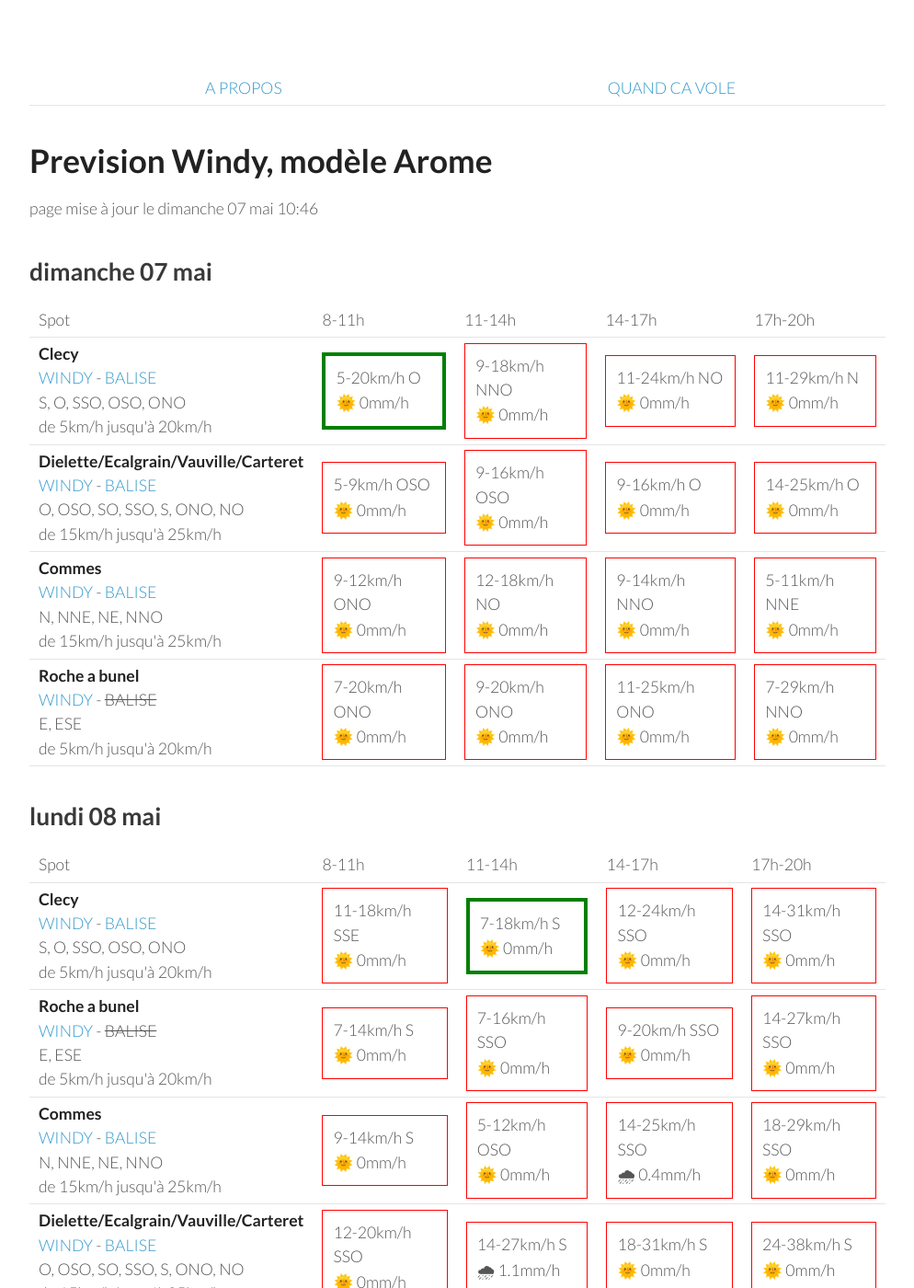
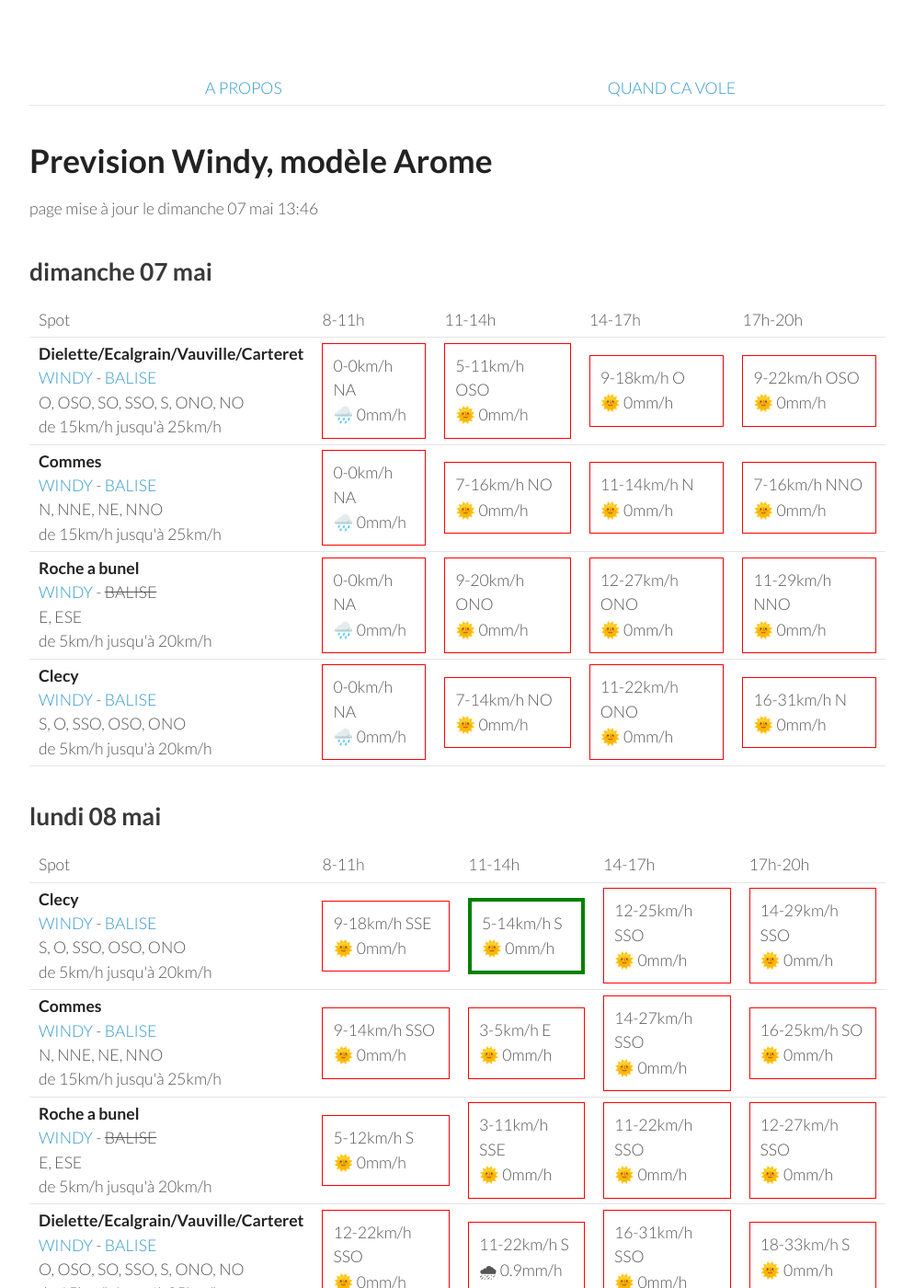
Before and after one commit to parapente-dans-le-nord/parapente-dans-le-nord.github.io, a Jekyll site: the page built from normandie.markdown, in a window 1280 px wide and 1400 px high. Shown: the whole window at 92% size, without its empty margins (26-1020 px from the left). Built offline with Jekyll 4.4.1, drawn with Linux system fonts in a browser that asks for light colours.

Commit message:
update index.markdown

```diff
--- a/normandie.markdown
+++ b/normandie.markdown
@@ -7,7 +7,7 @@ title:  "Tous les spots"
 {: .links}
 
 # Prevision Windy, modèle Arome
-page mise à jour le dimanche 07 mai 10:46
+page mise à jour le dimanche 07 mai 13:46
 
 ## dimanche 07 mai
 
@@ -22,43 +22,39 @@ page mise à jour le dimanche 07 mai 10:46
       <td>17h-20h</td>
     </tr>
 <tr>
-        <td><strong>Clecy</strong><br><a href="https://windy.com/48.929/-0.470?48.516,-0.470,8">WINDY</a> - <span class=""><a href="http://www.balisemeteo.com/balise.php?idBalise=122">BALISE</a> </span><br> <span class="vent-favorable">S, O, SSO, OSO, ONO</span><br><span class="force-vent">de 5km/h jusqu'à 20km/h</span> </td>
-
-            <td><div class="flyable"><p>5-20km/h O</p><p>🌞 0mm/h</p></div></td>
-            <td><div class="not-flyable"><p>9-18km/h NNO</p><p>🌞 0mm/h</p></div></td>
-            <td><div class="not-flyable"><p>11-24km/h NO</p><p>🌞 0mm/h</p></div></td>
-            <td><div class="not-flyable"><p>11-29km/h N</p><p>🌞 0mm/h</p></div></td>
-
-
-    </tr>
-<tr>
         <td><strong>Dielette/Ecalgrain/Vauville/Carteret</strong><br><a href="https://windy.com/49.650/-1.856?49.243,-1.856,8">WINDY</a> - <span class=""><a href="http://www.balisemeteo.com/balise.php?idBalise=81">BALISE</a> </span><br> <span class="vent-favorable">O, OSO, SO, SSO, S, ONO, NO</span><br><span class="force-vent">de 15km/h jusqu'à 25km/h</span> </td>
 
-            <td><div class="not-flyable"><p>5-9km/h OSO</p><p>🌞 0mm/h</p></div></td>
-            <td><div class="not-flyable"><p>9-16km/h OSO</p><p>🌞 0mm/h</p></div></td>
-            <td><div class="not-flyable"><p>9-16km/h O</p><p>🌞 0mm/h</p></div></td>
-            <td><div class="not-flyable"><p>14-25km/h O</p><p>🌞 0mm/h</p></div></td>
-
+            <td><div class="not-flyable"><p>0-0km/h NA</p><p>🌧️ 0mm/h</p></div></td>
+            <td><div class="not-flyable"><p>5-11km/h OSO</p><p>🌞 0mm/h</p></div></td>
+            <td><div class="not-flyable"><p>9-18km/h O</p><p>🌞 0mm/h</p></div></td>
+            <td><div class="not-flyable"><p>9-22km/h OSO</p><p>🌞 0mm/h</p></div></td>
 
     </tr>
 <tr>
         <td><strong>Commes</strong><br><a href="https://windy.com/49.346/-0.726?48.936,-0.726,8">WINDY</a> - <span class=""><a href="http://www.balisemeteo.com/balise.php?idBalise=158">BALISE</a> </span><br> <span class="vent-favorable">N, NNE, NE, NNO</span><br><span class="force-vent">de 15km/h jusqu'à 25km/h</span> </td>
 
-            <td><div class="not-flyable"><p>9-12km/h ONO</p><p>🌞 0mm/h</p></div></td>
-            <td><div class="not-flyable"><p>12-18km/h NO</p><p>🌞 0mm/h</p></div></td>
-            <td><div class="not-flyable"><p>9-14km/h NNO</p><p>🌞 0mm/h</p></div></td>
-            <td><div class="not-flyable"><p>5-11km/h NNE</p><p>🌞 0mm/h</p></div></td>
-
+            <td><div class="not-flyable"><p>0-0km/h NA</p><p>🌧️ 0mm/h</p></div></td>
+            <td><div class="not-flyable"><p>7-16km/h NO</p><p>🌞 0mm/h</p></div></td>
+            <td><div class="not-flyable"><p>11-14km/h N</p><p>🌞 0mm/h</p></div></td>
+            <td><div class="not-flyable"><p>7-16km/h NNO</p><p>🌞 0mm/h</p></div></td>
 
     </tr>
 <tr>
         <td><strong>Roche a bunel</strong><br><a href="https://windy.com/48.993/-0.499?48.580,-0.499,8">WINDY</a> - <span class="no-balise"> BALISE </span><br> <span class="vent-favorable">E, ESE</span><br><span class="force-vent">de 5km/h jusqu'à 20km/h</span> </td>
 
-            <td><div class="not-flyable"><p>7-20km/h ONO</p><p>🌞 0mm/h</p></div></td>
+            <td><div class="not-flyable"><p>0-0km/h NA</p><p>🌧️ 0mm/h</p></div></td>
             <td><div class="not-flyable"><p>9-20km/h ONO</p><p>🌞 0mm/h</p></div></td>
-            <td><div class="not-flyable"><p>11-25km/h ONO</p><p>🌞 0mm/h</p></div></td>
-            <td><div class="not-flyable"><p>7-29km/h NNO</p><p>🌞 0mm/h</p></div></td>
+            <td><div class="not-flyable"><p>12-27km/h ONO</p><p>🌞 0mm/h</p></div></td>
+            <td><div class="not-flyable"><p>11-29km/h NNO</p><p>🌞 0mm/h</p></div></td>
 
+    </tr>
+<tr>
+        <td><strong>Clecy</strong><br><a href="https://windy.com/48.929/-0.470?48.516,-0.470,8">WINDY</a> - <span class=""><a href="http://www.balisemeteo.com/balise.php?idBalise=122">BALISE</a> </span><br> <span class="vent-favorable">S, O, SSO, OSO, ONO</span><br><span class="force-vent">de 5km/h jusqu'à 20km/h</span> </td>
+
+            <td><div class="not-flyable"><p>0-0km/h NA</p><p>🌧️ 0mm/h</p></div></td>
+            <td><div class="not-flyable"><p>7-14km/h NO</p><p>🌞 0mm/h</p></div></td>
+            <td><div class="not-flyable"><p>11-22km/h ONO</p><p>🌞 0mm/h</p></div></td>
+            <td><div class="not-flyable"><p>16-31km/h N</p><p>🌞 0mm/h</p></div></td>
 
     </tr>
 
@@ -80,40 +76,40 @@ page mise à jour le dimanche 07 mai 10:46
 <tr>
         <td><strong>Clecy</strong><br><a href="https://windy.com/48.929/-0.470?48.516,-0.470,8">WINDY</a> - <span class=""><a href="http://www.balisemeteo.com/balise.php?idBalise=122">BALISE</a> </span><br> <span class="vent-favorable">S, O, SSO, OSO, ONO</span><br><span class="force-vent">de 5km/h jusqu'à 20km/h</span> </td>
 
-            <td><div class="not-flyable"><p>11-18km/h SSE</p><p>🌞 0mm/h</p></div></td>
-            <td><div class="flyable"><p>7-18km/h S</p><p>🌞 0mm/h</p></div></td>
-            <td><div class="not-flyable"><p>12-24km/h SSO</p><p>🌞 0mm/h</p></div></td>
-            <td><div class="not-flyable"><p>14-31km/h SSO</p><p>🌞 0mm/h</p></div></td>
+            <td><div class="not-flyable"><p>9-18km/h SSE</p><p>🌞 0mm/h</p></div></td>
+            <td><div class="flyable"><p>5-14km/h S</p><p>🌞 0mm/h</p></div></td>
+            <td><div class="not-flyable"><p>12-25km/h SSO</p><p>🌞 0mm/h</p></div></td>
+            <td><div class="not-flyable"><p>14-29km/h SSO</p><p>🌞 0mm/h</p></div></td>
+
+
+    </tr>
+<tr>
+        <td><strong>Commes</strong><br><a href="https://windy.com/49.346/-0.726?48.936,-0.726,8">WINDY</a> - <span class=""><a href="http://www.balisemeteo.com/balise.php?idBalise=158">BALISE</a> </span><br> <span class="vent-favorable">N, NNE, NE, NNO</span><br><span class="force-vent">de 15km/h jusqu'à 25km/h</span> </td>
+
+            <td><div class="not-flyable"><p>9-14km/h SSO</p><p>🌞 0mm/h</p></div></td>
+            <td><div class="not-flyable"><p>3-5km/h E</p><p>🌞 0mm/h</p></div></td>
+            <td><div class="not-flyable"><p>14-27km/h SSO</p><p>🌞 0mm/h</p></div></td>
+            <td><div class="not-flyable"><p>16-25km/h SO</p><p>🌞 0mm/h</p></div></td>
 
 
     </tr>
 <tr>
         <td><strong>Roche a bunel</strong><br><a href="https://windy.com/48.993/-0.499?48.580,-0.499,8">WINDY</a> - <span class="no-balise"> BALISE </span><br> <span class="vent-favorable">E, ESE</span><br><span class="force-vent">de 5km/h jusqu'à 20km/h</span> </td>
 
-            <td><div class="not-flyable"><p>7-14km/h S</p><p>🌞 0mm/h</p></div></td>
-            <td><div class="not-flyable"><p>7-16km/h SSO</p><p>🌞 0mm/h</p></div></td>
-            <td><div class="not-flyable"><p>9-20km/h SSO</p><p>🌞 0mm/h</p></div></td>
-            <td><div class="not-flyable"><p>14-27km/h SSO</p><p>🌞 0mm/h</p></div></td>
-
-
-    </tr>
-<tr>
-        <td><strong>Commes</strong><br><a href="https://windy.com/49.346/-0.726?48.936,-0.726,8">WINDY</a> - <span class=""><a href="http://www.balisemeteo.com/balise.php?idBalise=158">BALISE</a> </span><br> <span class="vent-favorable">N, NNE, NE, NNO</span><br><span class="force-vent">de 15km/h jusqu'à 25km/h</span> </td>
-
-            <td><div class="not-flyable"><p>9-14km/h S</p><p>🌞 0mm/h</p></div></td>
-            <td><div class="not-flyable"><p>5-12km/h OSO</p><p>🌞 0mm/h</p></div></td>
-            <td><div class="not-flyable"><p>14-25km/h SSO</p><p>🌧 0.4mm/h</p></div></td>
-            <td><div class="not-flyable"><p>18-29km/h SSO</p><p>🌞 0mm/h</p></div></td>
+            <td><div class="not-flyable"><p>5-12km/h S</p><p>🌞 0mm/h</p></div></td>
+            <td><div class="not-flyable"><p>3-11km/h SSE</p><p>🌞 0mm/h</p></div></td>
+            <td><div class="not-flyable"><p>11-22km/h SSO</p><p>🌞 0mm/h</p></div></td>
+            <td><div class="not-flyable"><p>12-27km/h SSO</p><p>🌞 0mm/h</p></div></td>
 
 
     </tr>
 <tr>
         <td><strong>Dielette/Ecalgrain/Vauville/Carteret</strong><br><a href="https://windy.com/49.650/-1.856?49.243,-1.856,8">WINDY</a> - <span class=""><a href="http://www.balisemeteo.com/balise.php?idBalise=81">BALISE</a> </span><br> <span class="vent-favorable">O, OSO, SO, SSO, S, ONO, NO</span><br><span class="force-vent">de 15km/h jusqu'à 25km/h</span> </td>
 
-            <td><div class="not-flyable"><p>12-20km/h SSO</p><p>🌞 0mm/h</p></div></td>
-            <td><div class="not-flyable"><p>14-27km/h S</p><p>🌧 1.1mm/h</p></div></td>
-            <td><div class="not-flyable"><p>18-31km/h S</p><p>🌞 0mm/h</p></div></td>
-            <td><div class="not-flyable"><p>24-38km/h S</p><p>🌞 0mm/h</p></div></td>
+            <td><div class="not-flyable"><p>12-22km/h SSO</p><p>🌞 0mm/h</p></div></td>
+            <td><div class="not-flyable"><p>11-22km/h S</p><p>🌧 0.9mm/h</p></div></td>
+            <td><div class="not-flyable"><p>16-31km/h SSO</p><p>🌞 0mm/h</p></div></td>
+            <td><div class="not-flyable"><p>18-33km/h S</p><p>🌞 0mm/h</p></div></td>
 
 
     </tr>
```
